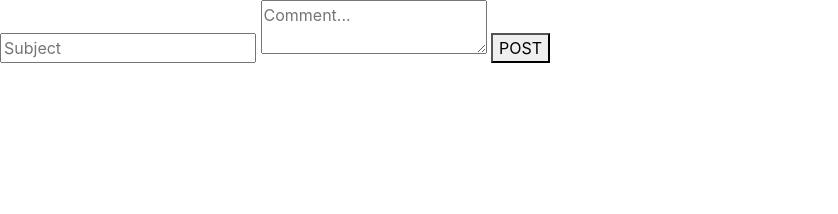
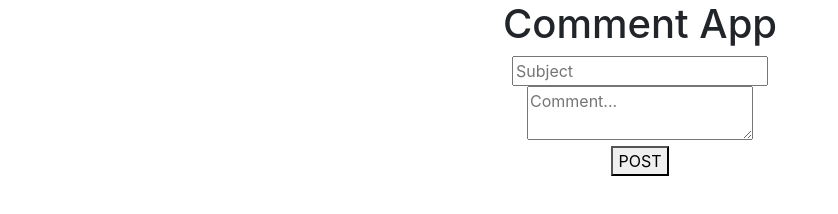
Before and after one commit to aaronev/comment-app, a plain HTML site: page index.html in a window 1280 px wide. Shown: the whole page, without its empty margins (0-838 px from the left). Drawn offline with nearby package versions, Linux system fonts and the light colour scheme.

Commit message:
adds css and modifies html

```diff
--- a/css/main.css
+++ b/css/main.css
@@ -0,0 +1,3 @@
+body {
+  text-align: center;
+}
--- a/index.html
+++ b/index.html
@@ -30,9 +30,14 @@
 
     <!-- ACTUAL HTML CODE WITH FORM AND INPUTS AND BUTTTON -->
 
+    <h1>Comment App</h1>
     <form id="form">
-      <input id="subject" type="" name="" placeholder="Subject">
-      <textarea id="post" placeholder="Comment..."></textarea>
+      <div>
+        <input id="subject" type="" name="" placeholder="Subject">
+      </div>
+      <div>
+        <textarea id="post" placeholder="Comment..."></textarea>
+      </div>
       <button id="submit">POST</button>
     </form>
 
```
